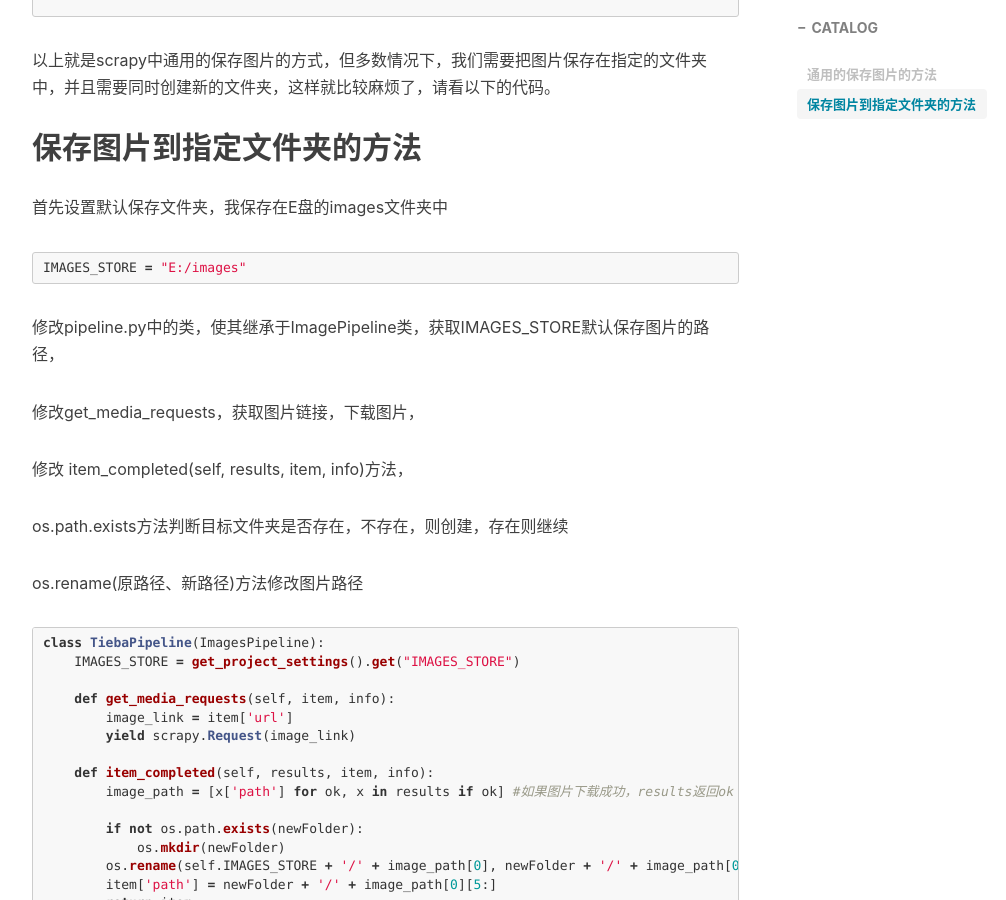
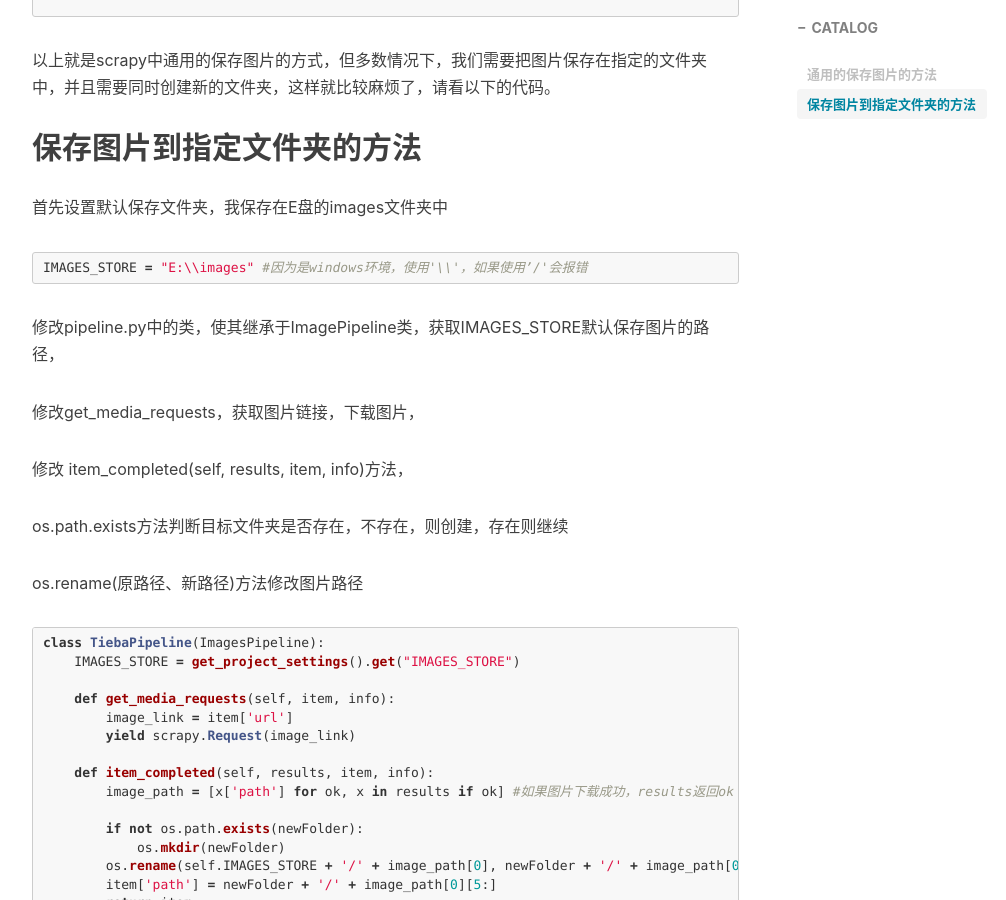
Before and after one commit to ErDangJia0/ErDangJia0.github.io, a Jekyll site: the page built from _posts/2019-2-12-爬虫Scrapy框架中，保存图片的一些技巧.md, in a window 1280 px wide and 900 px high, scrolled down 840 px. Shown: the whole window, without its empty margins (233-1239 px from the left). Built offline with Jekyll 4.4.1, drawn with Linux system fonts in a browser that asks for light colours; nearby versions of some CDN libraries; comment, search, counter and statistics services are not loaded.

Commit message:
Update 2019-2-12-爬虫Scrapy框架中，保存图片的一些技巧.md

````diff
--- a/_posts/2019-2-12-爬虫Scrapy框架中，保存图片的一些技巧.md
+++ b/_posts/2019-2-12-爬虫Scrapy框架中，保存图片的一些技巧.md
@@ -37,7 +37,7 @@ class Pictures360Pipeline(ImagesPipeline):
 首先设置默认保存文件夹，我保存在E盘的images文件夹中
 
 ```python
-IMAGES_STORE = "E:/images"
+IMAGES_STORE = "E:\\images" #因为是windows环境，使用'\\'，如果使用’/'会报错
 ```
 
 修改pipeline.py中的类，使其继承于ImagePipeline类，获取IMAGES_STORE默认保存图片的路径，
````
